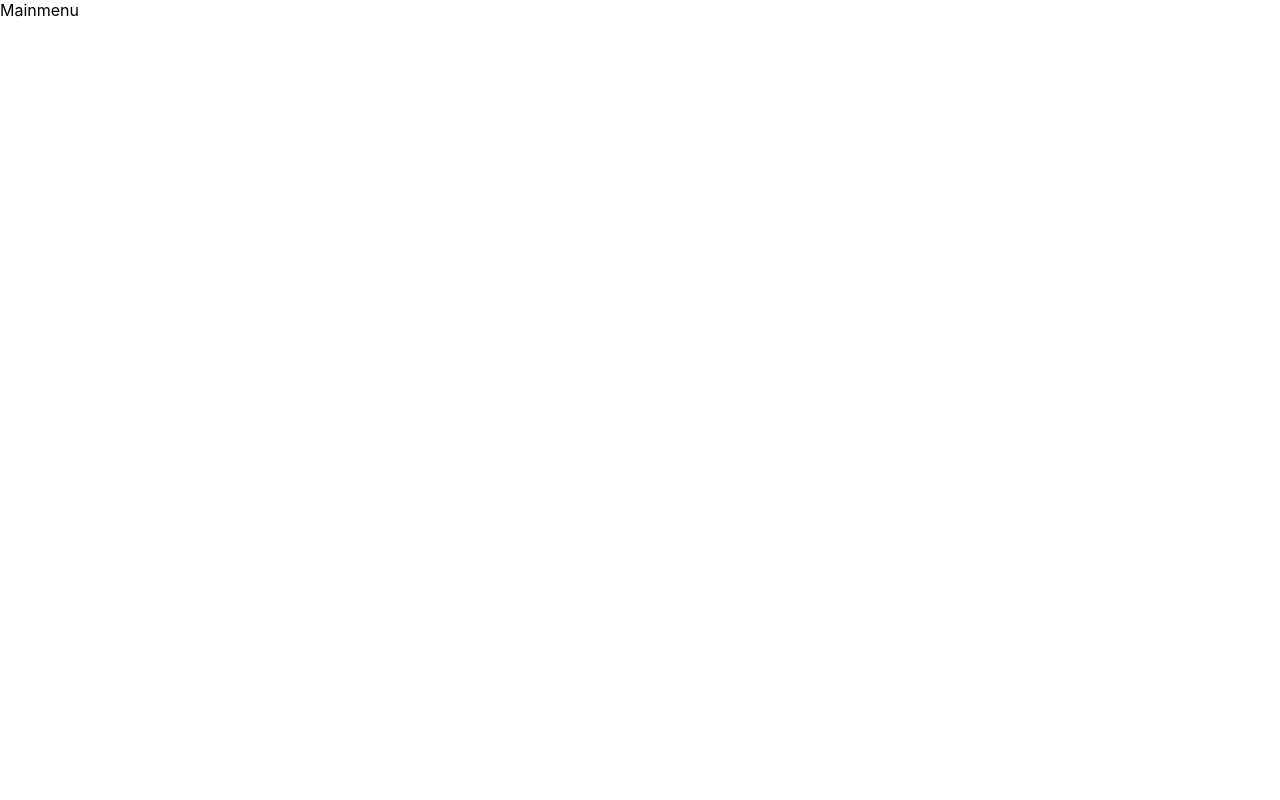
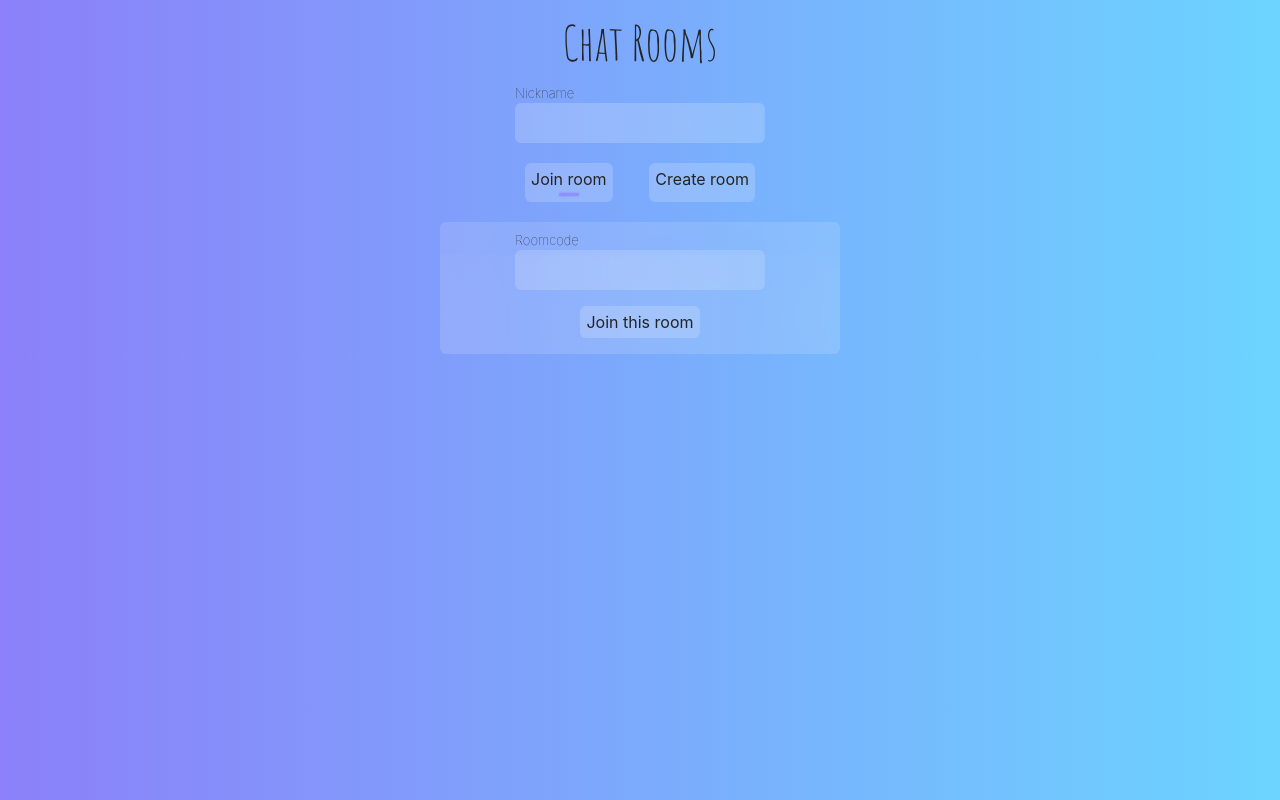
Before and after one commit to Shiv-Patil/chatrooms, a React (Vite) app in the folder webapp/: page / in a window 1280 px wide. Built offline with nearby package versions, Linux system fonts and the light colour scheme.

Commit message:
mainmenu ui

```diff
--- a/webapp/package.json
+++ b/webapp/package.json
@@ -3,7 +3,7 @@
   "private": true,
   "version": "0.0.0",
   "scripts": {
-    "dev": "vite",
+    "dev": "vite --host",
     "build": "vite build",
     "preview": "vite preview"
   },
--- a/webapp/src/index.css
+++ /dev/null
@@ -1,13 +0,0 @@
-body {
-  margin: 0;
-  font-family: -apple-system, BlinkMacSystemFont, 'Segoe UI', 'Roboto', 'Oxygen',
-    'Ubuntu', 'Cantarell', 'Fira Sans', 'Droid Sans', 'Helvetica Neue',
-    sans-serif;
-  -webkit-font-smoothing: antialiased;
-  -moz-osx-font-smoothing: grayscale;
-}
-
-code {
-  font-family: source-code-pro, Menlo, Monaco, Consolas, 'Courier New',
-    monospace;
-}
--- a/webapp/src/main.jsx
+++ b/webapp/src/main.jsx
@@ -1,9 +1,9 @@
 import React from "react";
 import ReactDOM from "react-dom";
-import "./index.css";
+import "./style/index.css";
 import MainmenuView from "./views/MainmenuView";
 import ChatroomView from "./views/ChatroomView";
-import App from "./App";
+import App from "./views/App";
 import {BrowserRouter, Routes, Route} from "react-router-dom";
 
 ReactDOM.render(
--- a/webapp/src/style/MainmenuView.css
+++ b/webapp/src/style/MainmenuView.css
@@ -0,0 +1,183 @@
+.viewport {
+    width: 100%;
+    display: flex;
+    flex-direction: column;
+    align-items: center;
+}
+
+.title {
+    font-size: 3em;
+    font-family: "Amatic SC", "Inter", sans-serif;
+    margin-top: 12px;
+    margin-bottom: 12px;
+}
+
+.textinpglass {
+    display: flex;
+    flex-direction: column;
+    align-items: flex-start;
+}
+
+.text-input-label {
+    font-weight: lighter;
+    font-size: small;
+    margin-bottom: 2px;
+}
+
+.text-input {
+    border: none;
+    outline: none;
+    background-color: transparent;
+    box-shadow: inset 0 0 2000px rgba(255, 255, 255, .3);
+    border-radius: 6px;
+    margin-bottom: 10px;
+    font-size: 1.4em;
+    font-family: "Amatic SC", "Inter", sans-serif;
+    font-weight: bold;
+    caret-color: #cb8de0;
+    color: #be5fdd;
+    padding: 6px;
+    width: 250px;
+    text-align: center;
+    box-sizing: border-box;
+}
+
+.text-input:focus {
+    outline: #be5fdd solid 1px;
+}
+
+.button-container {
+    display: flex;
+    width: 250px;
+    justify-content: space-between;
+    padding: 10px;
+    box-sizing: border-box;
+}
+
+.roombutton {
+    padding: 6px;
+    cursor: pointer;
+    transition: transform .1s ease;
+    display: flex;
+    flex-direction: column;
+}
+
+.roombutton:hover {
+    transform: scale(105%);
+}
+
+.roombtn-indicator {
+    margin-top: 4px;
+    width: 20px;
+    height: 3px;
+    overflow: hidden;
+    align-self: center;
+    box-shadow: 0 0 2px 0 #8b80f9;
+    background-color: #8b80f9aa;
+    border-radius: 2px;
+    transition: width .1s ease;
+}
+
+.indicator-hidden {
+    width: 0 !important;
+}
+
+.content {
+    width: 100%;
+    max-width: 400px;
+    display: flex;
+    flex-direction: column;
+    align-items: center;
+    overflow: hidden;
+}
+
+.flex-card-glass {
+    display: flex;
+    border-radius: 6px;
+    box-shadow: inset 0 0 2000px rgba(255, 255, 255, .3);
+}
+
+.slidingmenu-container {
+    margin-top: 10px;
+    transition: transform 0.6s ease;
+    width: 250%;
+    align-self: flex-start;
+    display: flex;
+    align-items: flex-start;
+    justify-content: space-between;
+}
+
+.optionmenu {
+    padding: 10px;
+    width: 40%;
+    display: flex;
+    flex-direction: column;
+    align-items: center;
+}
+
+.optionmenu:first-child {
+    margin-right: 20%;
+}
+
+.movetoleft {
+    transform: translateX(-60%);
+}
+
+.checkboxcontainer {
+    display: flex;
+    align-items: center;
+    justify-content: center;
+    margin: 10px;
+}
+
+.checkboxcontainer > span {
+    font-weight: 300;
+    margin-right: 10px;
+}
+
+.slidercontainer {
+    position: relative;
+    width: 40px;
+    height: 18px;
+    cursor: pointer;
+}
+
+.slider {
+    position: relative;
+    border-radius: 9px;
+    width: 100%;
+    height: 100%;
+    background-color: lightslategray;
+    overflow: hidden;
+}
+
+.slider::after {
+    transition: transform .2s ease;
+    content: '';
+    position: absolute;
+    border-radius: 9px;
+    top: 0;
+    left: 0;
+    right: 0;
+    bottom: 0;
+    background-color: #8b80f9;
+}
+
+.slidercontainer.inactive > .slider::after {
+    transform: translateX(-22px);
+}
+
+.handle {
+    transition: transform .2s ease;
+    position: absolute;
+    top: -2px;
+    right: -2px;
+    height: 22px;
+    background-color: white;
+    width: 22px;
+    border-radius: 50%;
+}
+
+.slidercontainer.inactive > .handle {
+    transform: translateX(-22px);
+}
--- /dev/null
+++ b/webapp/src/style/index.css
@@ -0,0 +1,25 @@
+@import url('https://fonts.googleapis.com/css2?family=Inter:wght@200;400;600&family=Amatic+SC:wght@400;700&display=swap');
+
+* {
+    color: #242424;
+    font-family: -apple-system, BlinkMacSystemFont, "Inter", "Segoe UI", "Roboto", "Oxygen", "Ubuntu", "Cantarell", "Fira Sans",
+    "Droid Sans", "Helvetica Neue", sans-serif;
+}
+
+body {
+  margin: 0;
+  text-align: center;
+  -webkit-font-smoothing: antialiased;
+  -moz-osx-font-smoothing: grayscale;
+  background: #6cd4ff;
+  background: -webkit-linear-gradient(to left, #6cd4ff, #8b80f9);
+  background: linear-gradient(
+    to left,
+    #6cd4ff,
+    #8b80f9
+  );
+}
+
+code {
+  font-family: source-code-pro, Menlo, Monaco, Consolas, "Courier New", monospace;
+}
--- a/webapp/src/App.jsx
+++ b/webapp/src/views/App.jsx
@@ -1,4 +1,4 @@
-import "./App.css";
+import "../style/App.css";
 import {Outlet} from "react-router-dom";
 
 function App() {
--- a/webapp/src/views/MainmenuView.jsx
+++ b/webapp/src/views/MainmenuView.jsx
@@ -1,7 +1,73 @@
 import "../style/MainmenuView.css";
+import {useState} from "react";
 
 const MainmenuView = () => {
-  return <div>Mainmenu</div>;
+  let [activebtn, setActivebtn] = useState("join");
+
+  return (
+    <div className="viewport">
+      <span className="title">Chat Rooms</span>
+      <div className="content">
+        <TextInputGlass inputid="nickname" label="Nickname" />
+        <div className="button-container">
+          <FlexCardGlass className="roombutton" id="joinroommenubtn" onClick={() => setActivebtn("join")}>
+            Join room
+            <div className={activebtn === "join" ? "roombtn-indicator" : "roombtn-indicator indicator-hidden"}></div>
+          </FlexCardGlass>
+          <FlexCardGlass className="roombutton" id="createroommenubtn" onClick={() => setActivebtn("create")}>
+            Create room
+            <div className={activebtn === "create" ? "roombtn-indicator" : "roombtn-indicator indicator-hidden"}></div>
+          </FlexCardGlass>
+        </div>
+        <div className={activebtn === "create" ? "slidingmenu-container movetoleft" : "slidingmenu-container"}>
+          <FlexCardGlass className="optionmenu">
+            <TextInputGlass inputid="room" label="Roomcode" />
+            <FlexCardGlass className="roombutton" style={{margin: "6px"}}>
+              Join this room
+            </FlexCardGlass>
+          </FlexCardGlass>
+          <FlexCardGlass className="optionmenu">
+            <SliderCheckBox id="haspass" label="Password" />
+            <FlexCardGlass className="roombutton" style={{margin: "6px"}}>
+              Create new room
+            </FlexCardGlass>
+          </FlexCardGlass>
+        </div>
+      </div>
+    </div>
+  );
+};
+
+const FlexCardGlass = props => {
+  return (
+    <div className={"flex-card-glass" + " " + props.className} style={props.style} onClick={props.onClick}>
+      {props.children}
+    </div>
+  );
+};
+
+const TextInputGlass = props => {
+  return (
+    <div className={"textinpglass" + " " + props.className}>
+      <label htmlFor={props.inputid} className="text-input-label">
+        {props.label}
+      </label>
+      <input id={props.inputid} className="text-input" maxLength="16" />
+    </div>
+  );
+};
+
+const SliderCheckBox = props => {
+  let [roomhaspass, setRoomHasPass] = useState(true);
+  return (
+    <div className="checkboxcontainer">
+      <span>{props.label}</span>
+      <div className={roomhaspass ? "slidercontainer" : "slidercontainer inactive"} onClick={() => setRoomHasPass(!roomhaspass)}>
+        <div className="slider" />
+        <div className="handle"></div>
+      </div>
+    </div>
+  );
 };
 
 export default MainmenuView;
```
Also changed, not shown: webapp/src/App.css (deleted), webapp/src/assets/bg.jpg (added), webapp/src/style/App.css (added), 1 other file (tests, documents, lock files or other folders).
